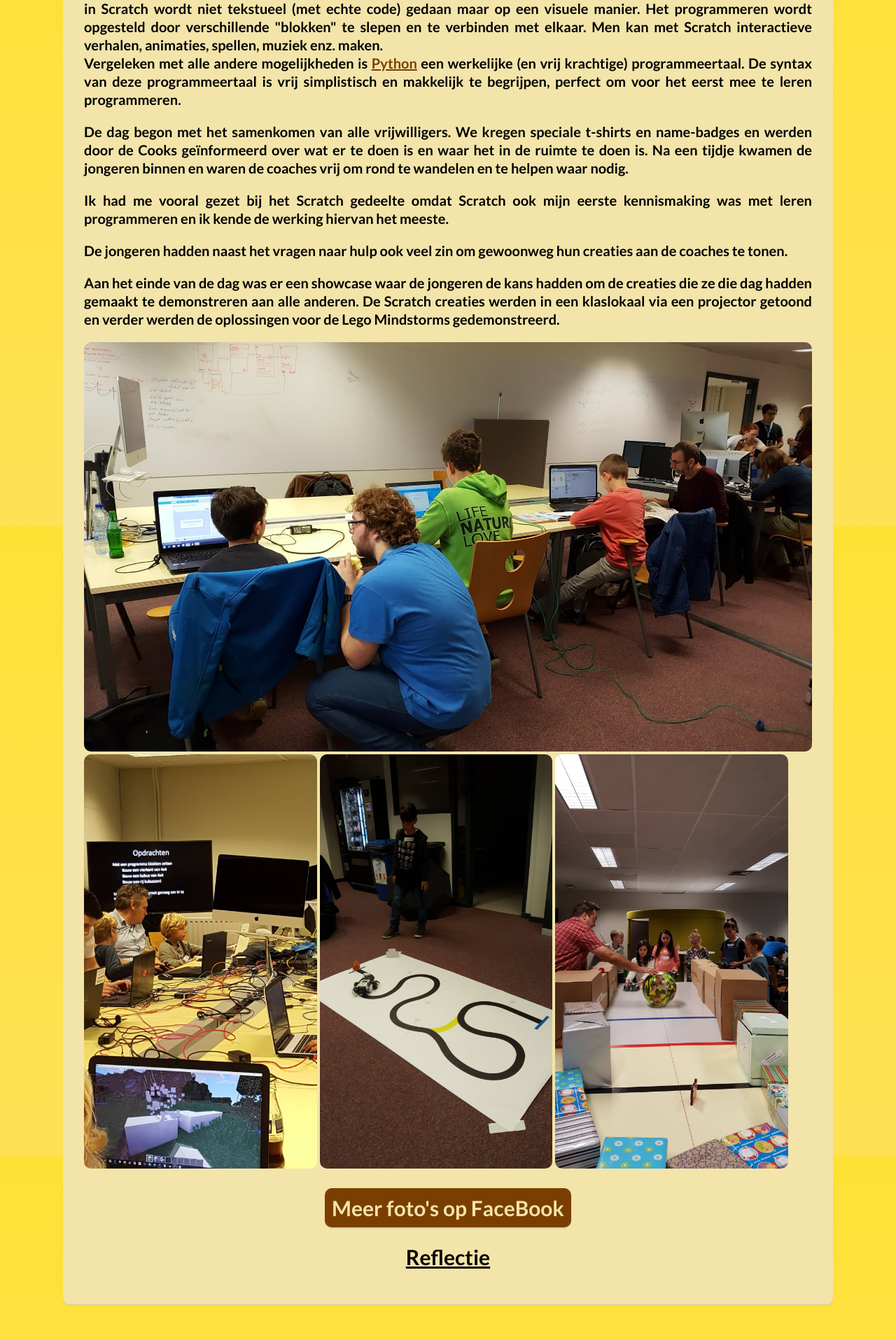
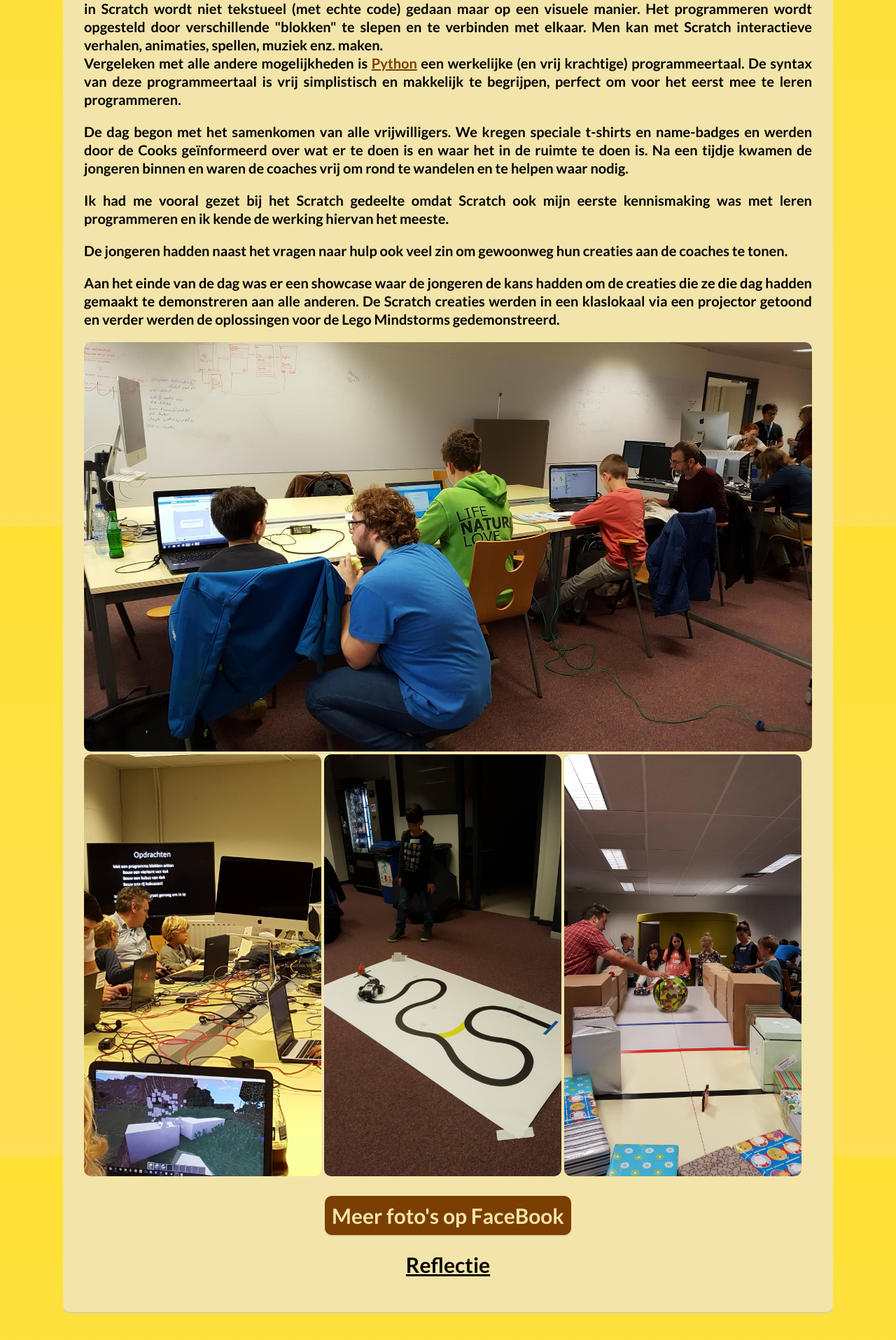
Before and after one commit to Maxzilla60/maxzilla60.github.io, a Jekyll site: the page built from _activities/coderdojo.html, in a window 1280 px wide. Shown: the part 1048-2963 px from the top of the page at 70% size. Built offline with Jekyll 4.4.1, drawn with Linux system fonts in a browser that asks for light colours; nearby versions of some CDN libraries.

Commit message:
Little tweak on images width

```diff
--- a/css/styles.scss
+++ b/css/styles.scss
@@ -277,7 +277,7 @@ article button.small_button .fa-file-alt {
 .images img {
 	border-radius: 10px;
 	margin: 0;
-	width: 32%;
+	width: 32.6%;
 }
 
 /* Small Screen */
```
